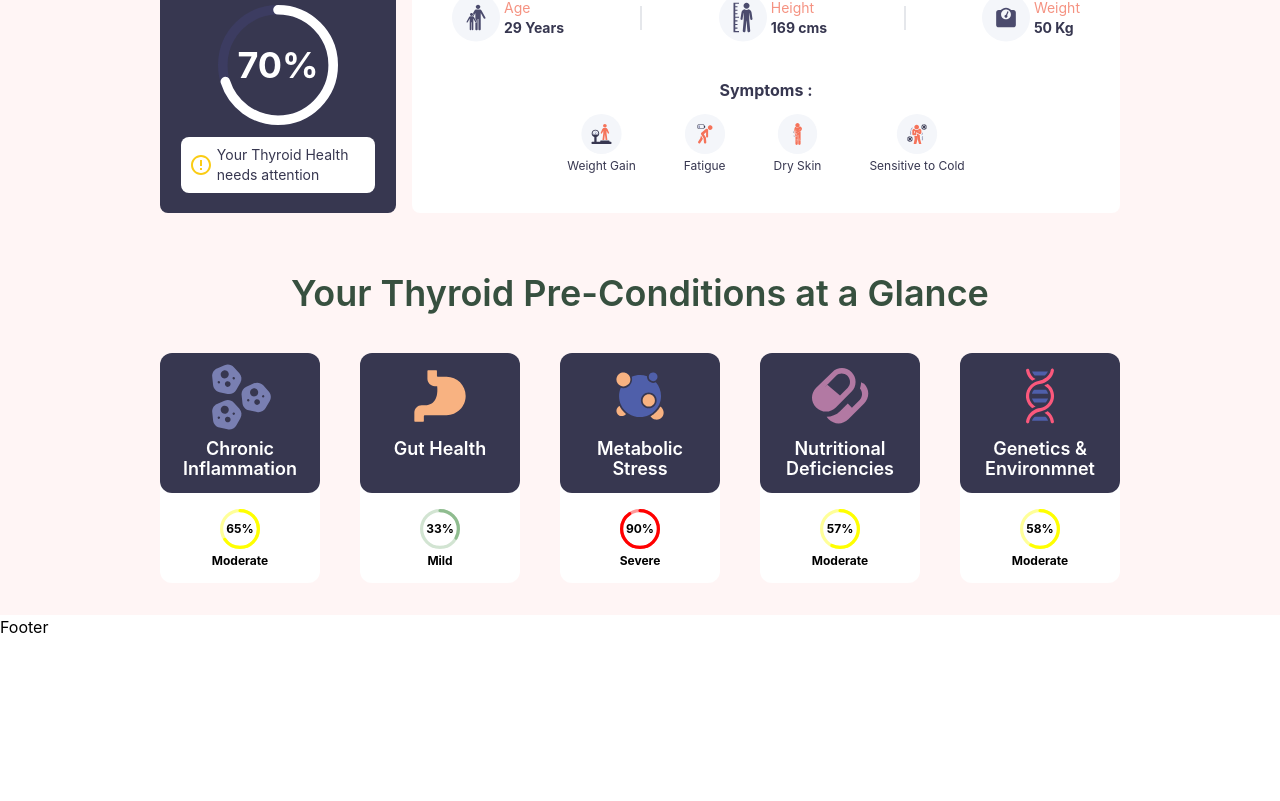
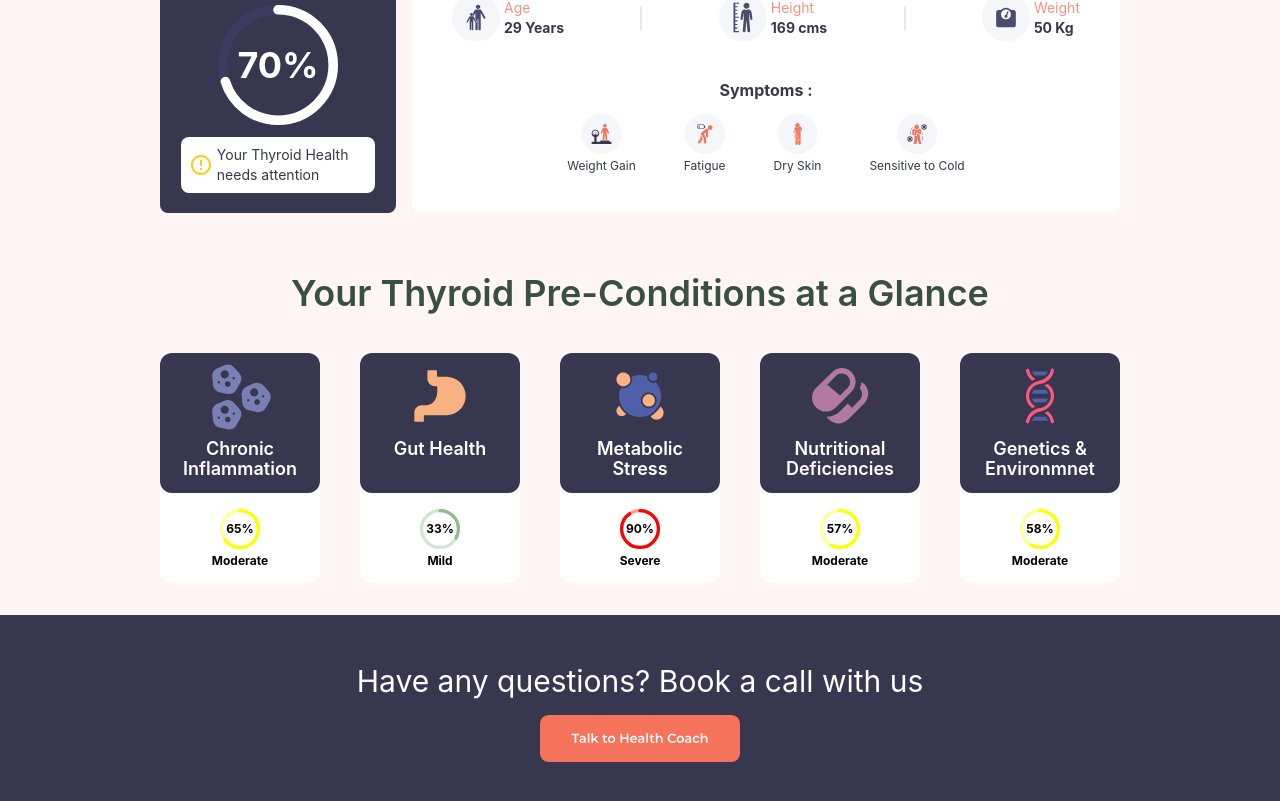
Before and after one commit to laskaramaan/Uvi-health-task, a React (Create React App) app: page / in a window 1280 px wide. Shown: the part 215-1016 px from the top of the page. Before the commit the page ends 854 px from the top, so only its background shows below. Built offline with nearby package versions, Linux system fonts and the light colour scheme.

Commit message:
Footer Done

```diff
--- a/src/components/Footer.jsx
+++ b/src/components/Footer.jsx
@@ -1,8 +1,13 @@
 import React from 'react'
+import talk from "../assets/pic/talk.svg";
+
 
 function Footer() {
   return (
-    <div>Footer</div>
+    <div className='bg-[#373750] md:w-full flex flex-col justify-center items-center gap-4 py-12'>
+    <h2 className='text-white px-8 md:px-0 text-2xl md:text-3xl'>Have any questions? Book a call with us</h2>
+    <img src={talk} alt="" className='w-[200px]'/>
+</div>
   )
 }
 
```
